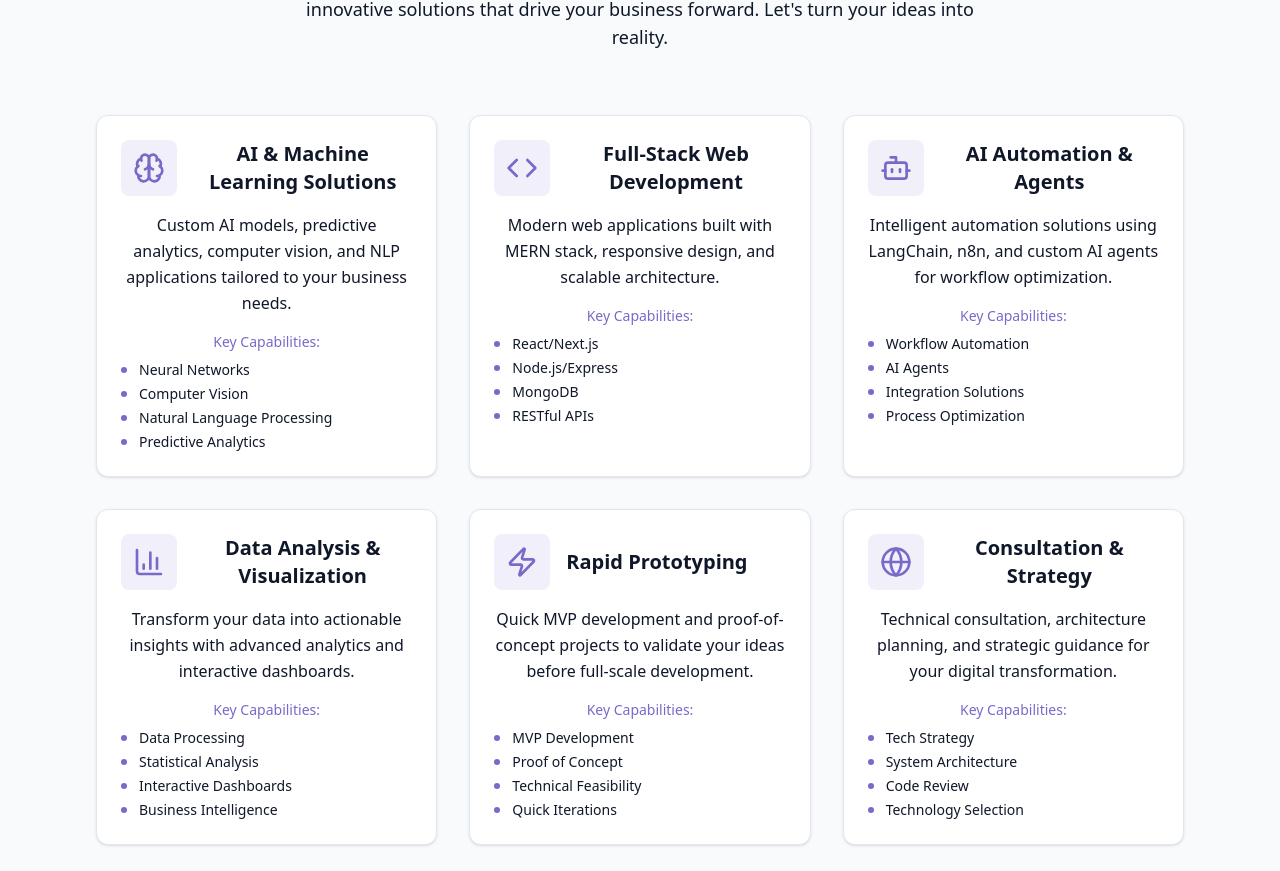
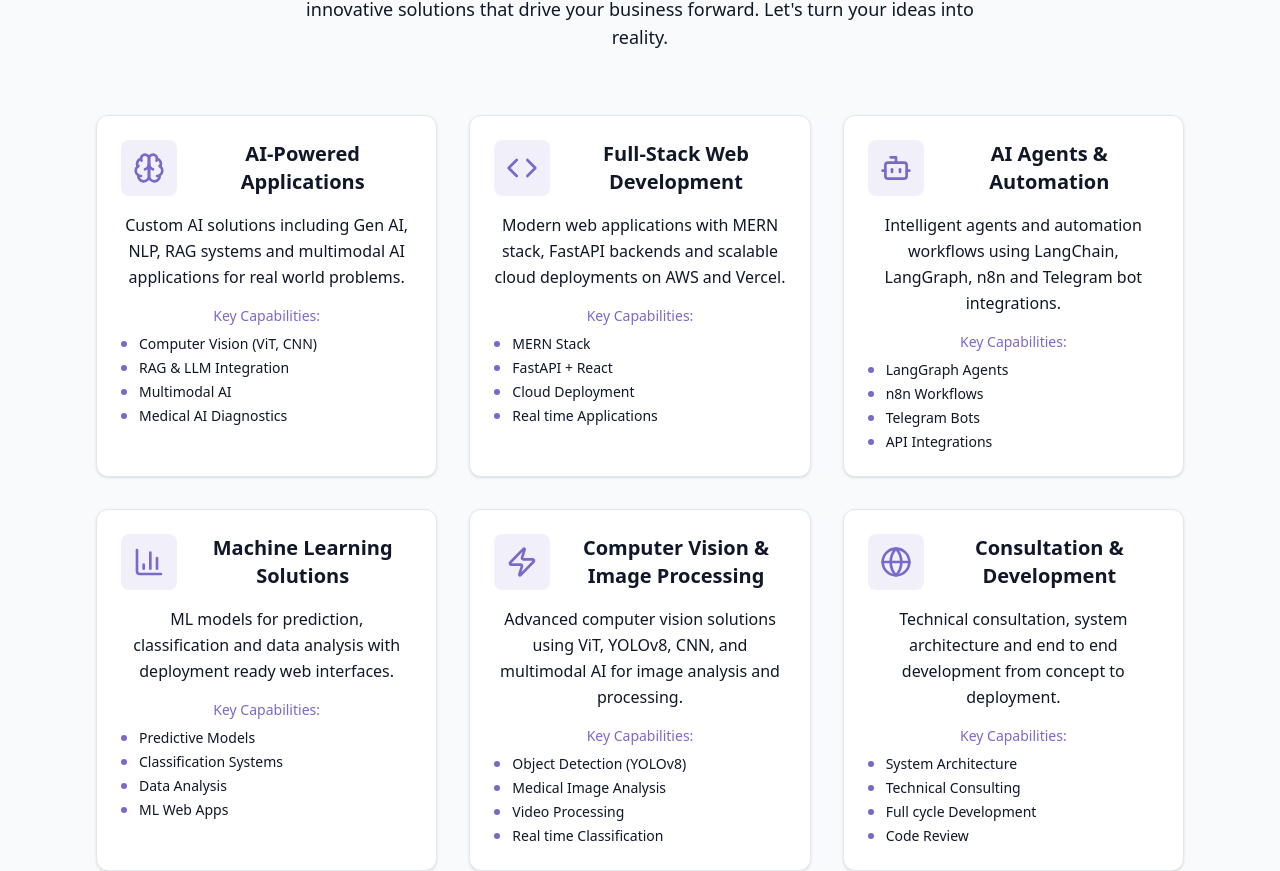
Before and after one commit to UdaraChamidu/My-Portfolio, a React (Vite) app: page / in a window 1280 px wide. Shown: the part 4371-5242 px from the top of the page. Built offline with nearby package versions, Linux system fonts and the light colour scheme.

Commit message:
services are updated

```diff
--- a/src/components/ServicesSection.jsx
+++ b/src/components/ServicesSection.jsx
@@ -4,39 +4,39 @@ import { cn } from "@/lib/utils";
 const services = [
   {
     icon: <Brain className="w-8 h-8 text-primary" />,
-    title: "AI & Machine Learning Solutions",
-    description: "Custom AI models, predictive analytics, computer vision, and NLP applications tailored to your business needs.",
-    features: ["Neural Networks", "Computer Vision", "Natural Language Processing", "Predictive Analytics"]
+    title: "AI-Powered Applications",
+    description: "Custom AI solutions including Gen AI, NLP, RAG systems and multimodal AI applications for real world problems.",
+    features: ["Computer Vision (ViT, CNN)", "RAG & LLM Integration", "Multimodal AI", "Medical AI Diagnostics"]
   },
   {
     icon: <Code className="w-8 h-8 text-primary" />,
     title: "Full-Stack Web Development",
-    description: "Modern web applications built with MERN stack, responsive design, and scalable architecture.",
-    features: ["React/Next.js", "Node.js/Express", "MongoDB", "RESTful APIs"]
+    description: "Modern web applications with MERN stack, FastAPI backends and scalable cloud deployments on AWS and Vercel.",
+    features: ["MERN Stack", "FastAPI + React", "Cloud Deployment", "Real time Applications"]
   },
   {
     icon: <Bot className="w-8 h-8 text-primary" />,
-    title: "AI Automation & Agents",
-    description: "Intelligent automation solutions using LangChain, n8n, and custom AI agents for workflow optimization.",
-    features: ["Workflow Automation", "AI Agents", "Integration Solutions", "Process Optimization"]
+    title: "AI Agents & Automation",
+    description: "Intelligent agents and automation workflows using LangChain, LangGraph, n8n and Telegram bot integrations.",
+    features: ["LangGraph Agents", "n8n Workflows", "Telegram Bots", "API Integrations"]
   },
   {
     icon: <BarChart3 className="w-8 h-8 text-primary" />,
-    title: "Data Analysis & Visualization",
-    description: "Transform your data into actionable insights with advanced analytics and interactive dashboards.",
-    features: ["Data Processing", "Statistical Analysis", "Interactive Dashboards", "Business Intelligence"]
+    title: "Machine Learning Solutions",
+    description: "ML models for prediction, classification and data analysis with deployment ready web interfaces.",
+    features: ["Predictive Models", "Classification Systems", "Data Analysis", "ML Web Apps"]
   },
   {
     icon: <Zap className="w-8 h-8 text-primary" />,
-    title: "Rapid Prototyping",
-    description: "Quick MVP development and proof-of-concept projects to validate your ideas before full-scale development.",
-    features: ["MVP Development", "Proof of Concept", "Technical Feasibility", "Quick Iterations"]
+    title: "Computer Vision & Image Processing",
+    description: "Advanced computer vision solutions using ViT, YOLOv8, CNN, and multimodal AI for image analysis and processing.",
+    features: ["Object Detection (YOLOv8)", "Medical Image Analysis", "Video Processing", "Real time Classification"]
   },
   {
     icon: <Globe className="w-8 h-8 text-primary" />,
-    title: "Consultation & Strategy",
-    description: "Technical consultation, architecture planning, and strategic guidance for your digital transformation.",
-    features: ["Tech Strategy", "System Architecture", "Code Review", "Technology Selection"]
+    title: "Consultation & Development",
+    description: "Technical consultation, system architecture and end to end development from concept to deployment.",
+    features: ["System Architecture", "Technical Consulting", "Full cycle Development", "Code Review"]
   }
 ];
 
```
